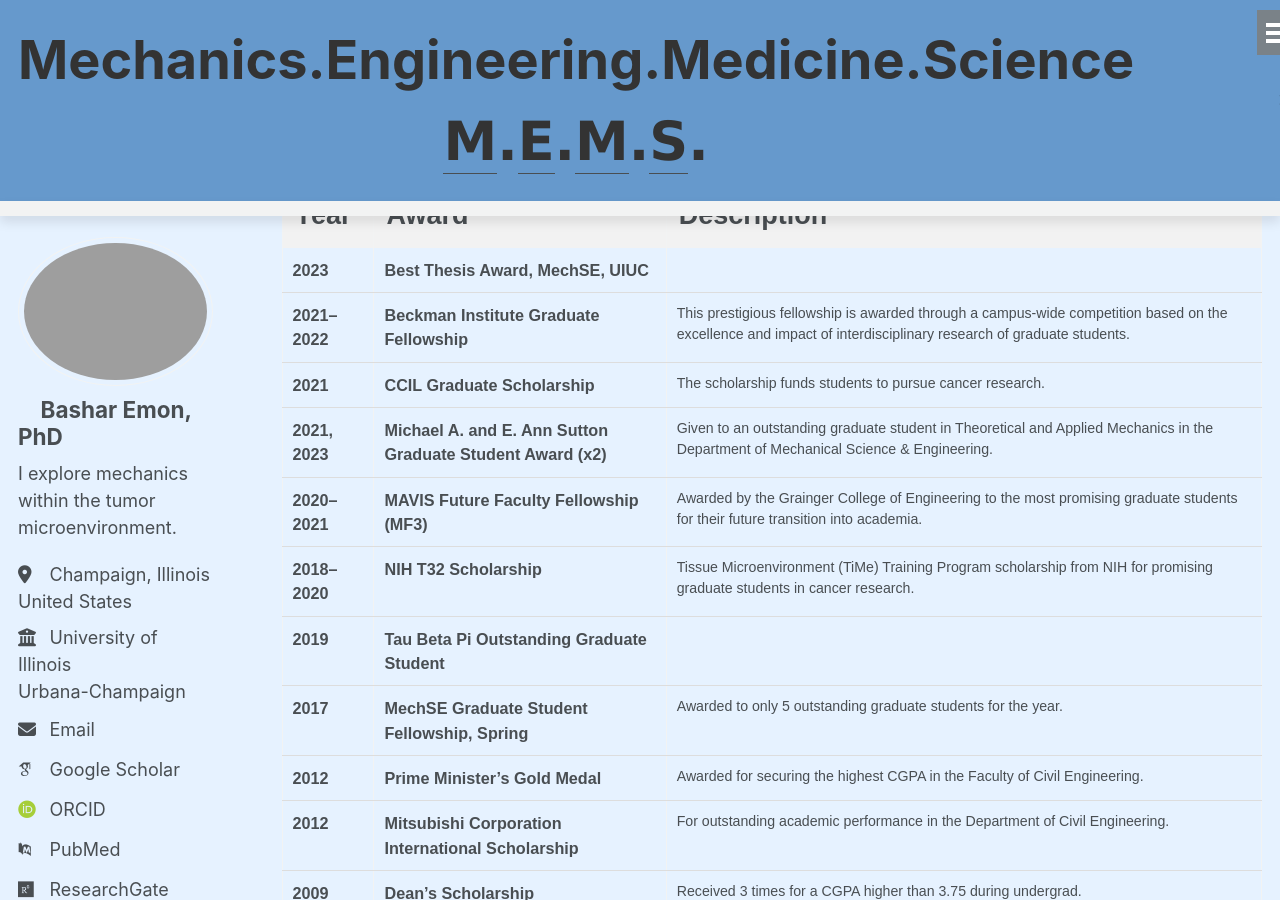
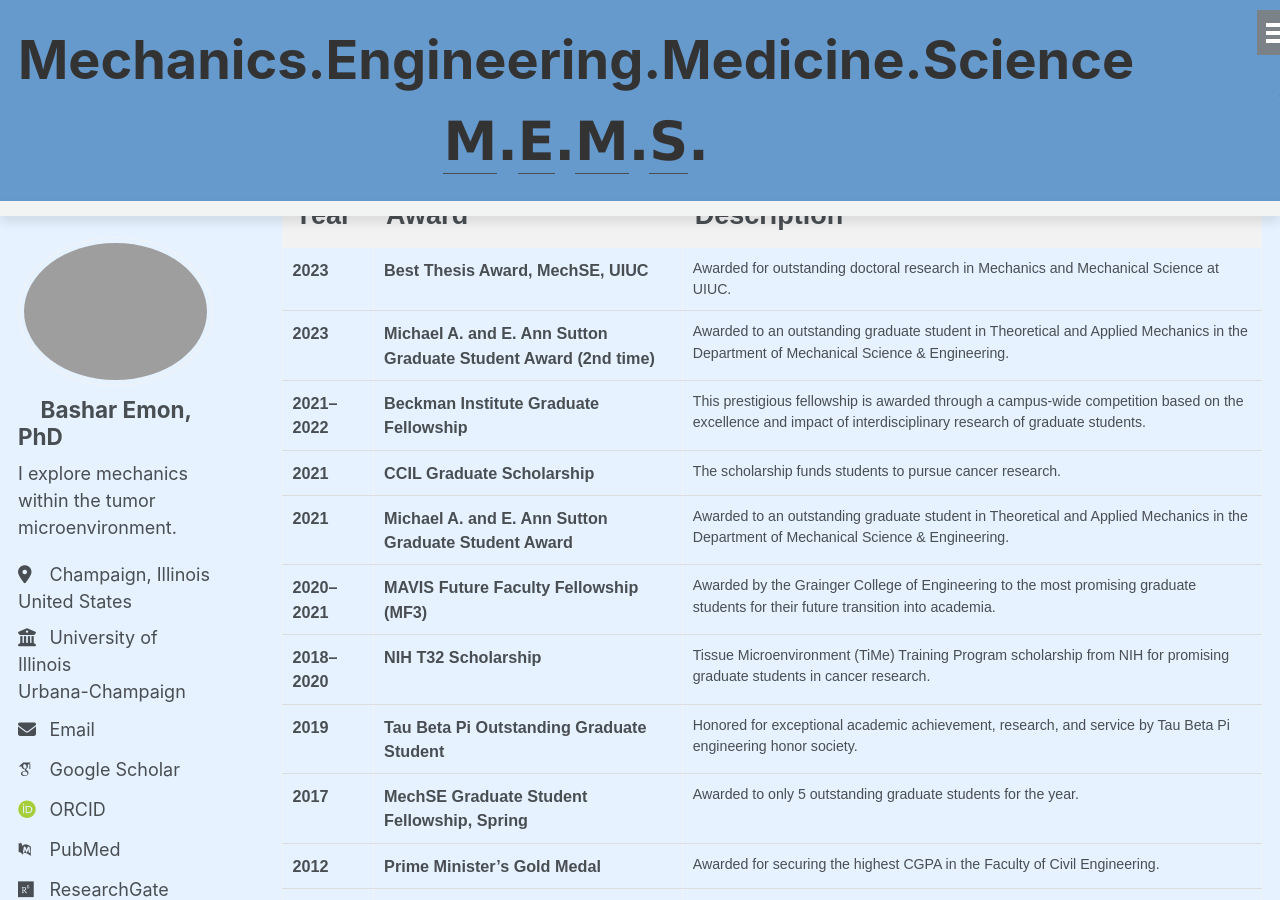
Before and after one commit to BasharEmon/BasharEmon.github.io, a Jekyll site: the page built from _pages/portfolio.html, in a window 1280 px wide and 900 px high, scrolled down 1041 px. Built offline with Jekyll 4.4.1, drawn with Linux system fonts in a browser that asks for light colours; some web fonts are replaced; some of the changed text lies outside the part shown.

Commit message:
Update portfolio.html

```diff
--- a/_pages/portfolio.html
+++ b/_pages/portfolio.html
@@ -1,6 +1,6 @@
 ---
 layout: archive
-title: "Awards"
+title: "Awards and Honors"
 permalink: /portfolio/
 author_profile: true
 ---
@@ -60,7 +60,12 @@ author_profile: true
   <tr>
     <td class="year">2023</td>
     <td class="award">Best Thesis Award, MechSE, UIUC</td>
-    <td class="description"></td>
+    <td class="description">Awarded for outstanding doctoral research in Mechanics and Mechanical Science at UIUC.</td>
+  </tr>
+  <tr>
+    <td class="year">2023</td>
+    <td class="award">Michael A. and E. Ann Sutton Graduate Student Award (2nd time)</td>
+    <td class="description">Awarded to an outstanding graduate student in Theoretical and Applied Mechanics in the Department of Mechanical Science & Engineering.</td>
   </tr>
   <tr>
     <td class="year">2021–2022</td>
@@ -73,9 +78,9 @@ author_profile: true
     <td class="description">The scholarship funds students to pursue cancer research.</td>
   </tr>
   <tr>
-    <td class="year">2021, 2023</td>
-    <td class="award">Michael A. and E. Ann Sutton Graduate Student Award (x2)</td>
-    <td class="description">Given to an outstanding graduate student in Theoretical and Applied Mechanics in the Department of Mechanical Science & Engineering.</td>
+    <td class="year">2021</td>
+    <td class="award">Michael A. and E. Ann Sutton Graduate Student Award</td>
+    <td class="description">Awarded to an outstanding graduate student in Theoretical and Applied Mechanics in the Department of Mechanical Science & Engineering.</td>
   </tr>
   <tr>
     <td class="year">2020–2021</td>
@@ -90,7 +95,7 @@ author_profile: true
   <tr>
     <td class="year">2019</td>
     <td class="award">Tau Beta Pi Outstanding Graduate Student</td>
-    <td class="description"></td>
+    <td class="description">Honored for exceptional academic achievement, research, and service by Tau Beta Pi engineering honor society.</td>
   </tr>
   <tr>
     <td class="year">2017</td>
```
